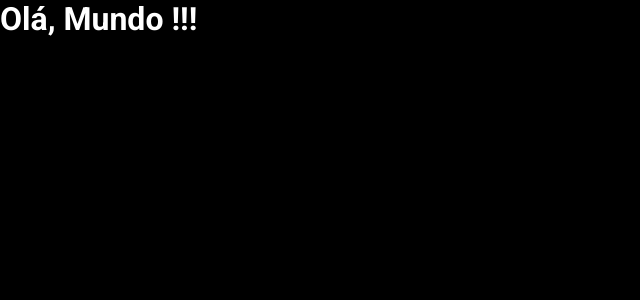
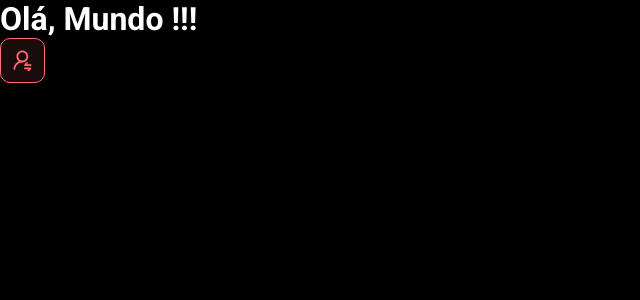
Before and after one commit to thiagobsdev/dsmeta, a React (Vite) app in the folder frontend/: page / in a window 1280 px wide. Shown: the top 300 px of the page, without its empty margins (0-640 px from the left). Built offline with nearby package versions, Linux system fonts and the light colour scheme.

Commit message:
Primeiro Componente

```diff
--- a/frontend/index.html
+++ b/frontend/index.html
@@ -4,7 +4,7 @@
     <meta charset="UTF-8" />
     <link rel="icon" type="image/svg+xml" href="/vite.svg" />
     <meta name="viewport" content="width=device-width, initial-scale=1.0" />
-    <title>Vite + React + TS</title>
+    <title>DSMeta Semana Spring React</title>
   </head>
   <body>
     <div id="root"></div>
--- a/frontend/src/App.tsx
+++ b/frontend/src/App.tsx
@@ -1,7 +1,11 @@
+import NotificationButton from "./components/NotificationButton"
 
 function App() {
   return(
+    <>
     <h1>Olá, Mundo !!!</h1>
+    <NotificationButton/>
+    </>
   )
 }
 
--- /dev/null
+++ b/frontend/src/components/NotificationButton/index.tsx
@@ -0,0 +1,15 @@
+
+import icon from "../../assets/img/Notification-icon.svg";
+import "./styles.css"
+
+function NotificationButton() {
+    return (
+        <>
+            <div className="dsmeta-red-btn">
+                <img src={icon} alt="Notificar"/>
+            </div>
+        </>
+    )
+}
+
+export default NotificationButton
--- /dev/null
+++ b/frontend/src/components/NotificationButton/styles.css
@@ -0,0 +1,21 @@
+.dsmeta-red-btn-container {
+    display: flex;
+    justify-content: center;
+}
+
+.dsmeta-red-btn {
+    height: 45px;
+    width: 45px;
+    background: rgba(255, 107, 114, 0.1);
+    border: 1px solid #FF6b72;
+    border-radius: 10px;
+    display: flex;
+    align-items: center;
+    justify-content: center;
+    cursor: pointer;
+
+}
+
+.dsmeta-red-btn img {
+    width: 19px;
+}
```
Also changed, not shown: frontend/src/assets/img/Notification-icon.svg (added), frontend/src/assets/img/logo.svg (added).
